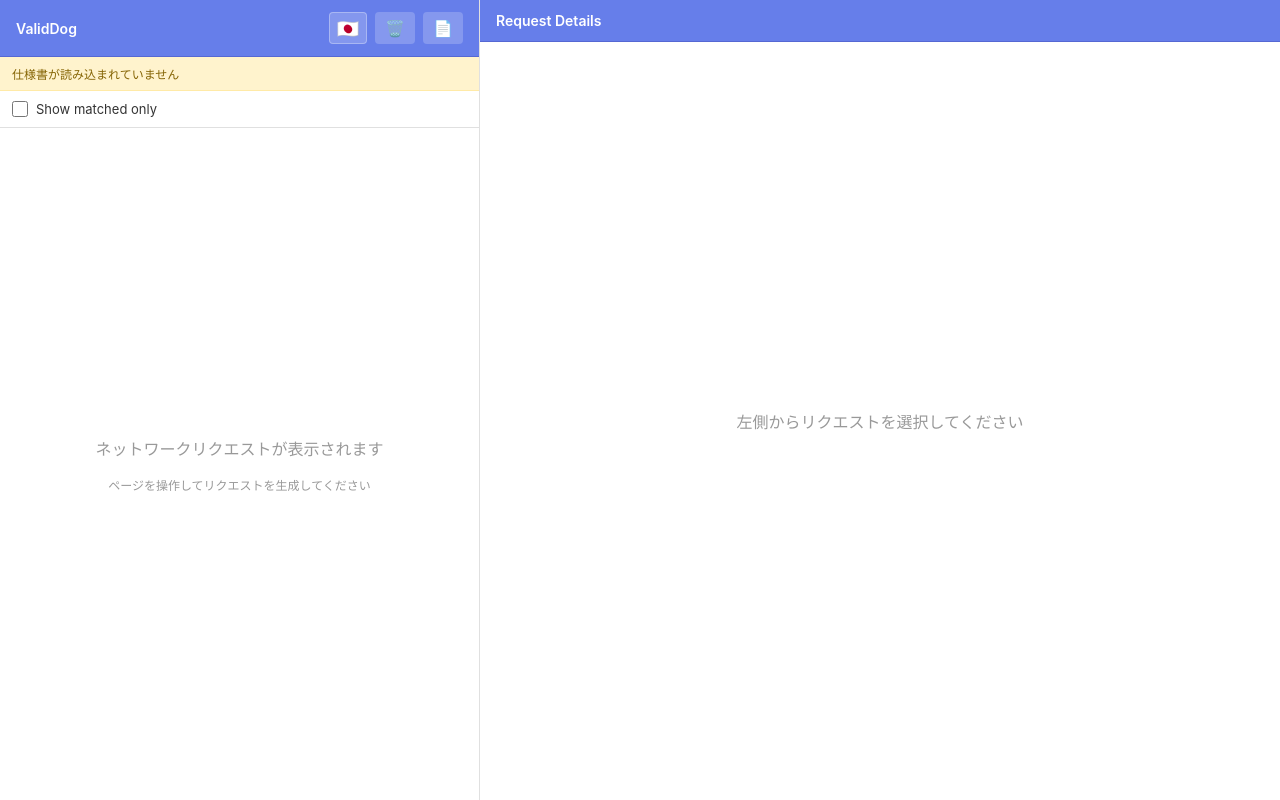
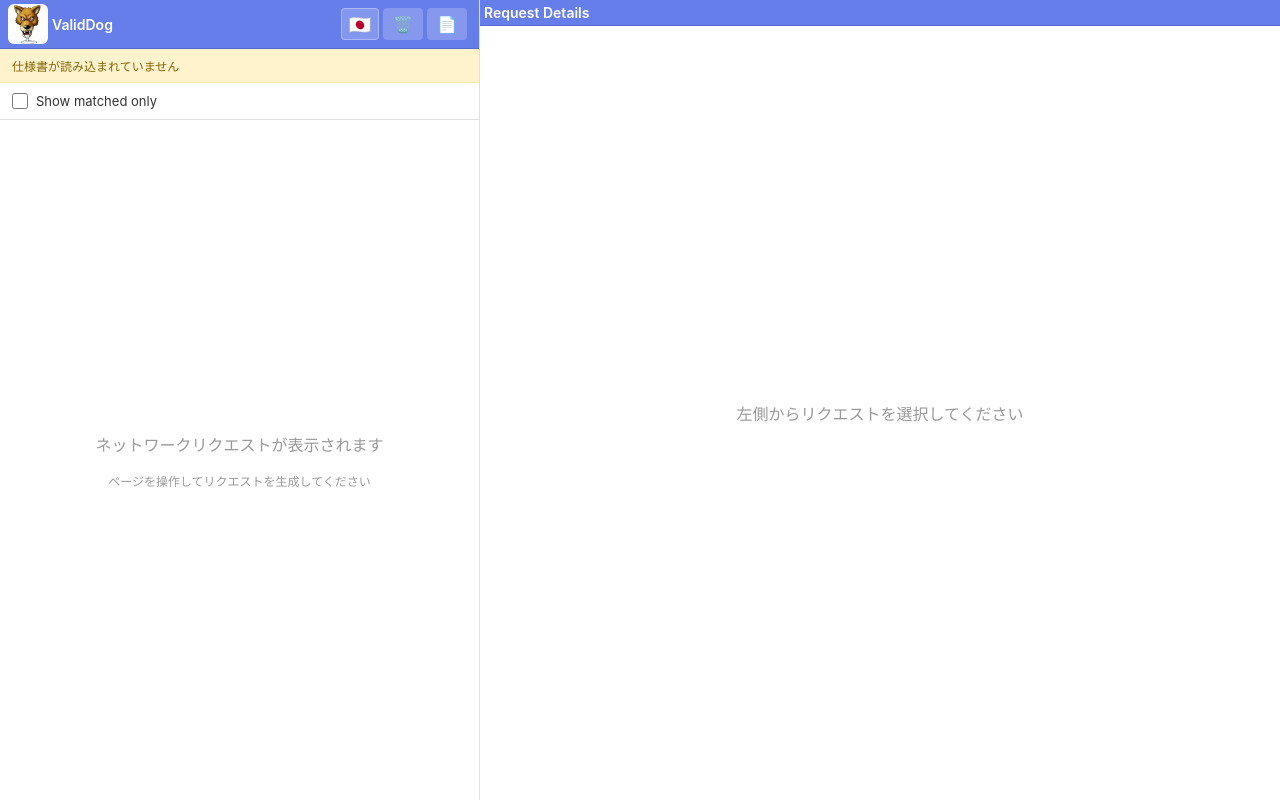
Before and after one commit to HoppingGanon/ValidDog, a website with bundled scripts: page src/panel.html in a window 1280 px wide. Built offline with nearby package versions, Linux system fonts and the light colour scheme; some packages are replaced by stand-ins of ours.

Commit message:
feature fix layout

```diff
--- a/src/panel.html
+++ b/src/panel.html
@@ -11,7 +11,10 @@
         <!-- 左パネル: リクエスト一覧 -->
         <div class="left-panel">
             <div class="panel-header">
-                <h2 id="header-app-title">ValidDog</h2>
+                <div class="app-title-wrapper">
+                    <img src="icons/icon256.png" alt="ValidDog" class="app-icon">
+                    <h2 id="header-app-title">ValidDog</h2>
+                </div>
                 <div class="header-controls">
                     <div class="language-select-wrapper" data-flag="🇯🇵">
                         <select id="language-select" class="language-select">
--- a/src/styles-panel.css
+++ b/src/styles-panel.css
@@ -39,13 +39,26 @@ body {
 }
 
 .panel-header {
-    padding: 12px 16px;
+    padding: 4px 12px 4px 4px;
     background: #667eea;
     color: white;
     display: flex;
     align-items: center;
     justify-content: space-between;
     border-bottom: 1px solid #5568d3;
+}
+
+.app-title-wrapper {
+    display: flex;
+    align-items: center;
+    gap: 4px;
+}
+
+.app-icon {
+    width: 40px;
+    height: 40px;
+    border-radius: 6px;
+    margin-left: 4px;
 }
 
 .panel-header h2 {
@@ -56,7 +69,7 @@ body {
 
 .header-controls {
     display: flex;
-    gap: 8px;
+    gap: 4px;
 }
 
 /* 言語選択ラッパー */
```
